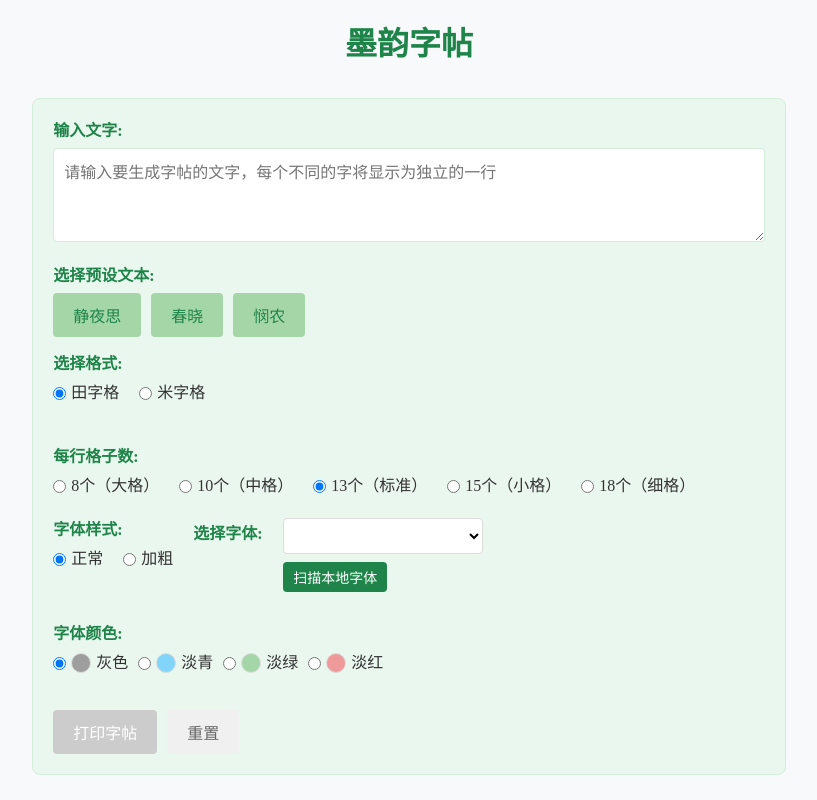
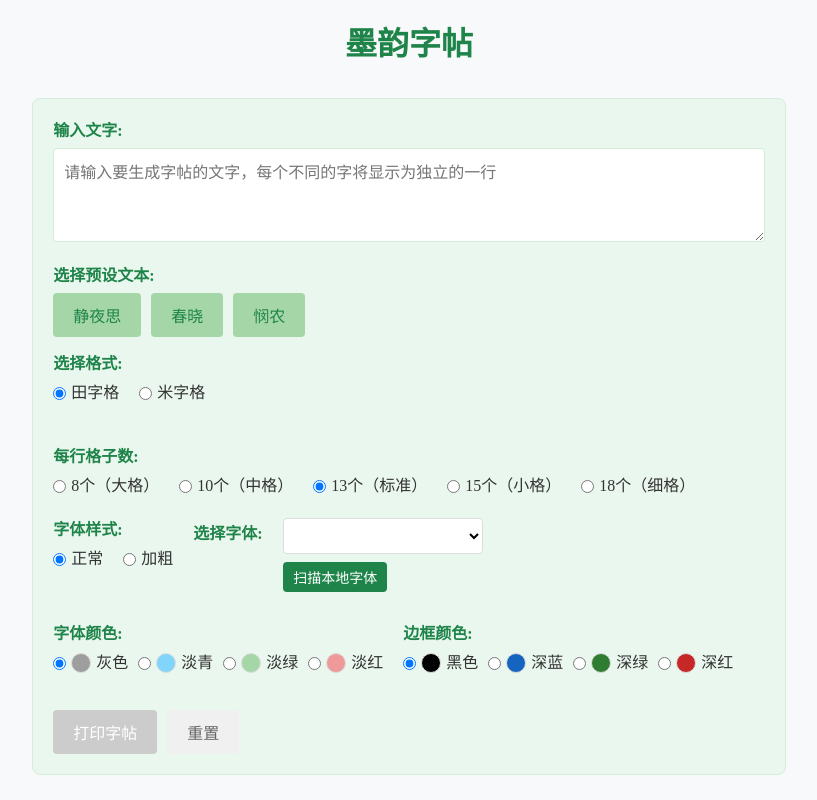
Before and after one commit to bulanzade/moyun, a Vue app: page / in a window 1280 px wide. Shown: the top 800 px of the page, without its empty margins (231-1048 px from the left). Built offline with nearby package versions, Linux system fonts and the light colour scheme.

Commit message:
添加边框颜色选择功能

```diff
--- a/src/App.vue
+++ b/src/App.vue
@@ -8,6 +8,7 @@ const gridType = ref('田字格'); // 默认田字格, 可选'米字格'
 const fontSize = ref(40); // 字体大小，单位px，调整为默认40px
 const fontWeight = ref('normal'); // 字体粗细
 const lightColor = ref('#9e9e9e'); // 浅色字体颜色
+const borderColor = ref('#000000'); // 边框颜色，默认黑色
 const showPrintButton = ref(false);
 const gridCount = ref(13); // 每行格子数量，默认13个
 const fontFamily = ref('楷体, KaiTi, STKaiti'); // 默认字体
@@ -27,6 +28,14 @@ const colorOptions = [
   { name: '淡青', value: '#81d4fa' },
   { name: '淡绿', value: '#a5d6a7' },
   { name: '淡红', value: '#ef9a9a' }
+];
+
+// 预设边框颜色
+const borderColorOptions = [
+  { name: '黑色', value: '#000000' },
+  { name: '深蓝', value: '#1565c0' },
+  { name: '深绿', value: '#2e7d32' },
+  { name: '深红', value: '#c62828' }
 ];
 
 // 预设文本
@@ -58,6 +67,7 @@ function resetForm() {
   fontSize.value = 40; // 重置为40px
   fontWeight.value = 'normal';
   lightColor.value = '#9e9e9e';
+  borderColor.value = '#000000'; // 重置边框颜色
   gridCount.value = 13; // 重置为13格
   fontFamily.value = '楷体, KaiTi, STKaiti'; // 重置为默认字体
   showPrintButton.value = false;
@@ -168,6 +178,28 @@ function handleFontSelected(font: string) {
                 </label>
               </div>
             </div>
+
+            <div class="control-group">
+              <label>边框颜色:</label>
+              <div class="color-options">
+                <label
+                  v-for="color in borderColorOptions"
+                  :key="color.value"
+                  class="color-option"
+                >
+                  <input
+                    type="radio"
+                    v-model="borderColor"
+                    :value="color.value"
+                  />
+                  <span
+                    class="color-preview"
+                    :style="{ backgroundColor: color.value }"
+                  ></span>
+                  {{ color.name }}
+                </label>
+              </div>
+            </div>
           </div>
 
           <div class="button-group">
@@ -198,13 +230,11 @@ function handleFontSelected(font: string) {
             :fontSize="fontSize"
             :fontWeight="fontWeight"
             :lightColor="lightColor"
+            :borderColor="borderColor"
             :gridCount="gridCount"
             :fontFamily="fontFamily"
             :printMode="false"
           />
-        </div>
-        <div class="preview-info">
-          每行显示同一个字，第一个字为深色，其余为浅色。输入的每个不同汉字会单独占一行。
         </div>
       </div>
     </div>
--- a/src/components/WritingGrid.vue
+++ b/src/components/WritingGrid.vue
@@ -21,6 +21,10 @@ const props = defineProps({
   lightColor: {
     type: String,
     default: '#9e9e9e'
+  },
+  borderColor: {
+    type: String,
+    default: '#000000'
   },
   gridCount: {
     type: Number,
@@ -143,6 +147,10 @@ watch(() => props.fontFamily, () => {
 });
 
 watch(() => props.lightColor, () => {
+  drawAllPages();
+});
+
+watch(() => props.borderColor, () => {
   drawAllPages();
 });
 
@@ -278,8 +286,8 @@ function drawPage(pageIndex: number, chars: string[]) {
   ctx.textAlign = 'center';
   ctx.textBaseline = 'middle';
 
-  // 添加边框 - 使用更浅的绿色
-  ctx.strokeStyle = '#7fbf7f'; // 更浅的绿色边框
+  // 添加边框 - 使用用户选择的边框颜色
+  ctx.strokeStyle = props.borderColor;
   ctx.lineWidth = 1;
   ctx.strokeRect(0, 0, canvas.width, canvas.height);
 
@@ -329,14 +337,16 @@ function drawPage(pageIndex: number, chars: string[]) {
 function drawTianGrid(ctx: CanvasRenderingContext2D, x: number, y: number) {
   const halfGrid = gridSize.value / 2;
 
-  // 绘制外框 - 更浅的绿色
-  ctx.strokeStyle = '#7fbf7f'; // 更浅的绿色边框
+  // 绘制外框 - 使用用户选择的边框颜色
+  ctx.strokeStyle = props.borderColor;
   ctx.lineWidth = 1.5; // 稍微增加线宽，使线条更清晰
   ctx.strokeRect(x - halfGrid, y - halfGrid, gridSize.value, gridSize.value);
 
-  // 绘制十字线 - 浅绿色虚线
+  // 绘制十字线 - 使用边框颜色但透明度降低
   ctx.beginPath();
-  ctx.strokeStyle = '#a5d6a7'; // 更浅的绿色
+  // 将选择的颜色转换为RGBA格式，增加透明度
+  const borderColorRgba = convertToRgba(props.borderColor, 0.5);
+  ctx.strokeStyle = borderColorRgba;
   ctx.setLineDash([3, 3]); // 调整虚线样式，使其更明显
 
   // 横线
@@ -355,14 +365,16 @@ function drawTianGrid(ctx: CanvasRenderingContext2D, x: number, y: number) {
 function drawMiGrid(ctx: CanvasRenderingContext2D, x: number, y: number) {
   const halfGrid = gridSize.value / 2;
 
-  // 绘制外框 - 更浅的绿色
-  ctx.strokeStyle = '#7fbf7f'; // 更浅的绿色边框
+  // 绘制外框 - 使用用户选择的边框颜色
+  ctx.strokeStyle = props.borderColor;
   ctx.lineWidth = 1.5; // 稍微增加线宽，使线条更清晰
   ctx.strokeRect(x - halfGrid, y - halfGrid, gridSize.value, gridSize.value);
 
-  // 绘制米字格线 - 浅绿色虚线
+  // 绘制米字格线 - 使用边框颜色但透明度降低
   ctx.beginPath();
-  ctx.strokeStyle = '#a5d6a7'; // 更浅的绿色
+  // 将选择的颜色转换为RGBA格式，增加透明度
+  const borderColorRgba = convertToRgba(props.borderColor, 0.5);
+  ctx.strokeStyle = borderColorRgba;
   ctx.setLineDash([3, 3]); // 调整虚线样式，使其更明显
 
   // 横线
@@ -381,6 +393,20 @@ function drawMiGrid(ctx: CanvasRenderingContext2D, x: number, y: number) {
 
   // 重置虚线设置
   ctx.setLineDash([]);
+}
+
+// 将十六进制颜色转换为RGBA格式
+function convertToRgba(hex: string, alpha: number): string {
+  // 移除#号（如果有）
+  hex = hex.replace('#', '');
+
+  // 解析RGB值
+  const r = parseInt(hex.substring(0, 2), 16);
+  const g = parseInt(hex.substring(2, 4), 16);
+  const b = parseInt(hex.substring(4, 6), 16);
+
+  // 返回RGBA字符串
+  return `rgba(${r}, ${g}, ${b}, ${alpha})`;
 }
 </script>
 
```
